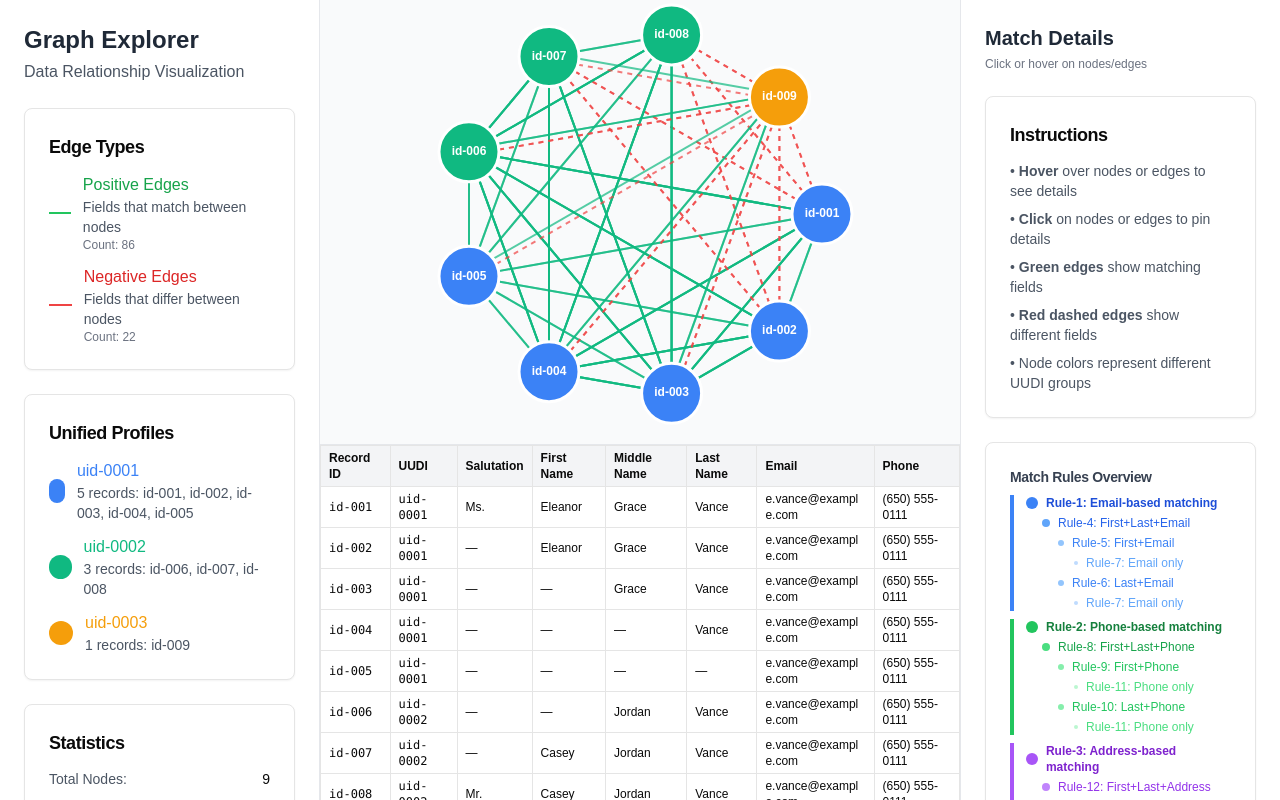
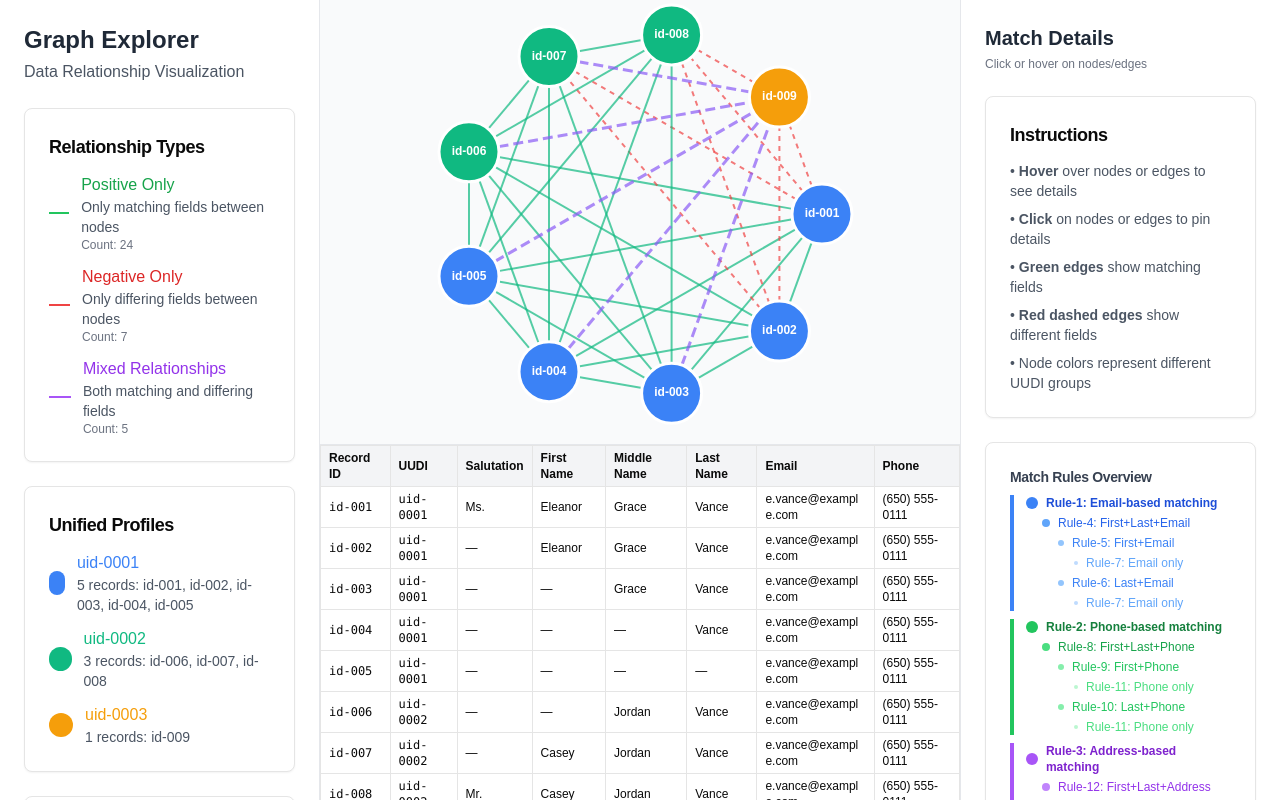
Before and after one commit to StanislavBG/Graph-Explorer-One-Day, a Next.js app: page / in a window 1280 px wide. Built offline with nearby package versions, Linux system fonts and the light colour scheme.

Commit message:
Implement unified edge visualization: combine positive and negative edges into single relationship view

```diff
--- a/graph-explorer.tsx
+++ b/graph-explorer.tsx
@@ -22,7 +22,7 @@ interface NodeData {
 interface Edge {
   from: string
   to: string
-  type: "positive" | "negative"
+  type: "positive" | "negative" | "mixed"
   matchingFields: string[]
   nonMatchingFields: string[]
   rulesUsed: string[][]
@@ -478,6 +478,43 @@ export default function GraphExplorer() {
     return `M ${startX} ${startY} L ${endX} ${endY}`
   }
 
+  // Create unified edges that combine positive and negative relationships
+  const unifiedEdges = useMemo(() => {
+    const edgeMap = new Map<string, any>()
+
+    // Group edges by node pairs
+    edges.forEach((edge) => {
+      const key = [edge.from, edge.to].sort().join('-')
+
+      if (!edgeMap.has(key)) {
+        edgeMap.set(key, {
+          from: edge.from,
+          to: edge.to,
+          positiveFields: [],
+          negativeFields: [],
+          allRulesUsed: [],
+          hasBothTypes: false
+        })
+      }
+
+      const unified = edgeMap.get(key)
+      if (edge.type === "positive") {
+        unified.positiveFields.push(...edge.matchingFields)
+        unified.allRulesUsed.push(...edge.rulesUsed)
+      } else {
+        unified.negativeFields.push(...edge.nonMatchingFields)
+        unified.allRulesUsed.push(...edge.rulesUsed)
+      }
+    })
+
+    // Mark edges that have both positive and negative aspects
+    edgeMap.forEach((unified) => {
+      unified.hasBothTypes = unified.positiveFields.length > 0 && unified.negativeFields.length > 0
+    })
+
+    return Array.from(edgeMap.values())
+  }, [edges])
+
   // Helper function to check if a node pair has both positive and negative edges
   const hasCounterpartEdge = (fromId: string, toId: string, currentType: "positive" | "negative"): boolean => {
     const oppositeType = currentType === "positive" ? "negative" : "positive"
@@ -525,29 +562,39 @@ export default function GraphExplorer() {
             <p className="text-gray-600 mt-1">Data Relationship Visualization</p>
           </div>
 
-          {/* Edge Legend */}
+          {/* Unified Edge Legend */}
           <Card>
             <CardHeader className="pb-3">
-              <CardTitle className="text-lg">Edge Types</CardTitle>
+              <CardTitle className="text-lg">Relationship Types</CardTitle>
             </CardHeader>
             <CardContent className="space-y-3">
               <div className="flex items-center gap-3">
                 <div className="w-6 h-0.5 bg-green-500"></div>
                 <div>
-                  <div className="font-medium text-green-600">Positive Edges</div>
-                  <div className="text-sm text-gray-600">Fields that match between nodes</div>
+                  <div className="font-medium text-green-600">Positive Only</div>
+                  <div className="text-sm text-gray-600">Only matching fields between nodes</div>
                   <div className="text-xs text-gray-500">
-                    Count: {edges.filter((e) => e.type === "positive").length}
+                    Count: {unifiedEdges.filter((e) => !e.hasBothTypes && e.positiveFields.length > 0).length}
                   </div>
                 </div>
               </div>
               <div className="flex items-center gap-3">
                 <div className="w-6 h-0.5 bg-red-500 border-dashed border border-red-500"></div>
                 <div>
-                  <div className="font-medium text-red-600">Negative Edges</div>
-                  <div className="text-sm text-gray-600">Fields that differ between nodes</div>
+                  <div className="font-medium text-red-600">Negative Only</div>
+                  <div className="text-sm text-gray-600">Only differing fields between nodes</div>
                   <div className="text-xs text-gray-500">
-                    Count: {edges.filter((e) => e.type === "negative").length}
+                    Count: {unifiedEdges.filter((e) => !e.hasBothTypes && e.negativeFields.length > 0).length}
+                  </div>
+                </div>
+              </div>
+              <div className="flex items-center gap-3">
+                <div className="w-6 h-0.5 bg-purple-500 border-dashed border border-purple-500" style={{ strokeDasharray: "10,5" }}></div>
+                <div>
+                  <div className="font-medium text-purple-600">Mixed Relationships</div>
+                  <div className="text-sm text-gray-600">Both matching and differing fields</div>
+                  <div className="text-xs text-gray-500">
+                    Count: {unifiedEdges.filter((e) => e.hasBothTypes).length}
                   </div>
                 </div>
               </div>
@@ -591,20 +638,24 @@ export default function GraphExplorer() {
                 <span className="font-medium">{nodeData.length}</span>
               </div>
               <div className="flex justify-between text-sm">
-                <span className="text-gray-600">Total Edges:</span>
-                <span className="font-medium">{edges.length}</span>
+                <span className="text-gray-600">Total Relationships:</span>
+                <span className="font-medium">{unifiedEdges.length}</span>
               </div>
               <div className="flex justify-between text-sm">
                 <span className="text-gray-600">Possible Pairs:</span>
                 <span className="font-medium">{(nodeData.length * (nodeData.length - 1)) / 2}</span>
               </div>
               <div className="flex justify-between text-sm">
-                <span className="text-gray-600">Positive Edges:</span>
-                <span className="font-medium text-green-600">{edges.filter((e) => e.type === "positive").length}</span>
+                <span className="text-gray-600">Positive Only:</span>
+                <span className="font-medium text-green-600">{unifiedEdges.filter((e) => !e.hasBothTypes && e.positiveFields.length > 0).length}</span>
               </div>
               <div className="flex justify-between text-sm">
-                <span className="text-gray-600">Negative Edges:</span>
-                <span className="font-medium text-red-600">{edges.filter((e) => e.type === "negative").length}</span>
+                <span className="text-gray-600">Negative Only:</span>
+                <span className="font-medium text-red-600">{unifiedEdges.filter((e) => !e.hasBothTypes && e.negativeFields.length > 0).length}</span>
+              </div>
+              <div className="flex justify-between text-sm">
+                <span className="text-gray-600">Mixed:</span>
+                <span className="font-medium text-purple-600">{unifiedEdges.filter((e) => e.hasBothTypes).length}</span>
               </div>
             </CardContent>
           </Card>
@@ -672,48 +723,81 @@ export default function GraphExplorer() {
                 </feMerge>
               </filter>
             </defs>
-            {/* Render edges first so they appear behind nodes */}
-            {edges.map((edge, index) => {
-              const fromNode = getNodeByRecordId(edge.from)
-              const toNode = getNodeByRecordId(edge.to)
+            {/* Render unified edges that combine positive and negative relationships */}
+            {unifiedEdges.map((unifiedEdge, index) => {
+              const fromNode = getNodeByRecordId(unifiedEdge.from)
+              const toNode = getNodeByRecordId(unifiedEdge.to)
 
               if (!fromNode || !toNode) return null
 
-              const hasCounterpart = hasCounterpartEdge(edge.from, edge.to, edge.type)
-              const pathData = drawStraightEdgeBetweenNodes(fromNode, toNode, edge.type, nodeData, 30, hasCounterpart)
+              // Create a composite edge that represents the complete relationship
+              const compositeEdge: Edge = {
+                from: unifiedEdge.from,
+                to: unifiedEdge.to,
+                type: unifiedEdge.hasBothTypes ? "mixed" : (unifiedEdge.positiveFields.length > 0 ? "positive" : "negative") as "positive" | "negative" | "mixed",
+                matchingFields: unifiedEdge.positiveFields,
+                nonMatchingFields: unifiedEdge.negativeFields,
+                rulesUsed: unifiedEdge.allRulesUsed
+              }
 
-              const isHovered = hoveredEdge === edge
-              const isSelected = selectedEdge === edge
+              const isHovered = hoveredEdge && (hoveredEdge.from === unifiedEdge.from && hoveredEdge.to === unifiedEdge.to)
+              const isSelected = selectedEdge && (selectedEdge.from === unifiedEdge.from && selectedEdge.to === unifiedEdge.to)
               const isConnectedToNode =
                 (hoveredNode || selectedNode) &&
-                (edge.from === (hoveredNode || selectedNode)?.recordId || edge.to === (hoveredNode || selectedNode)?.recordId)
+                (unifiedEdge.from === (hoveredNode || selectedNode)?.recordId || unifiedEdge.to === (hoveredNode || selectedNode)?.recordId)
 
               let edgeOpacity = 1
               if (isHovered || isSelected || isConnectedToNode) {
                 edgeOpacity = 1
               } else if (selectedEdge) {
-                // When any edge is selected, tone down all non-selected edges significantly
                 edgeOpacity = 0.1
               } else if (hoveredNode || selectedNode) {
-                edgeOpacity = 0.15 // much dimmer for non-connected edges
+                edgeOpacity = 0.15
               } else {
-                edgeOpacity = 0.7 // default
+                edgeOpacity = 0.7
               }
+
+              // Determine edge styling based on relationship type
+              let strokeColor = "#6b7280" // default gray
+              let strokeDasharray = "none"
+              let strokeWidth = 2
+
+              if (unifiedEdge.hasBothTypes) {
+                // Mixed relationship - use gradient or special styling
+                strokeColor = "#8b5cf6" // purple for mixed
+                strokeDasharray = "10,5" // special pattern
+                strokeWidth = 3
+              } else if (unifiedEdge.positiveFields.length > 0) {
+                // Only positive
+                strokeColor = "#10b981" // green
+                strokeWidth = 2
+              } else {
+                // Only negative
+                strokeColor = "#ef4444" // red
+                strokeDasharray = "5,5"
+                strokeWidth = 2
+              }
+
+              // Adjust stroke width for hover/selection states
+              if (isSelected) strokeWidth = 6
+              else if (isHovered || isConnectedToNode) strokeWidth = 4
+
+              const pathData = drawStraightEdgeBetweenNodes(fromNode, toNode, "positive", nodeData, 30, false)
 
               return (
                 <path
-                  key={`${edge.from}-${edge.to}-${edge.type}-${index}`}
+                  key={`${unifiedEdge.from}-${unifiedEdge.to}-${index}`}
                   d={pathData}
-                  stroke={edge.type === "positive" ? "#10b981" : "#ef4444"}
-                  strokeWidth={isSelected ? 6 : (isHovered || isConnectedToNode) ? 4 : 2}
+                  stroke={strokeColor}
+                  strokeWidth={strokeWidth}
                   opacity={edgeOpacity}
                   fill="none"
-                  strokeDasharray={edge.type === "negative" ? "5,5" : "none"}
+                  strokeDasharray={strokeDasharray}
                   filter={isSelected ? "url(#glow)" : "none"}
                   className="cursor-pointer transition-all duration-200"
-                  onMouseEnter={() => handleEdgeHover(edge)}
+                  onMouseEnter={() => handleEdgeHover(compositeEdge)}
                   onMouseLeave={handleMouseLeave}
-                  onClick={() => handleEdgeClick(edge)}
+                  onClick={() => handleEdgeClick(compositeEdge)}
                 />
               )
             })}
```
